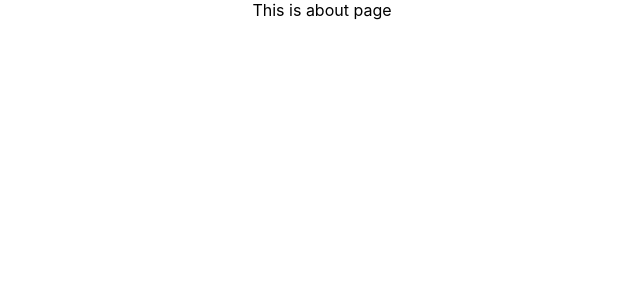
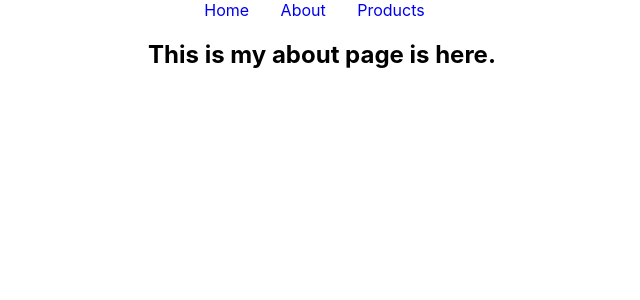
Before and after one commit to Sayem92/explore-routes, a React (Create React App) app: page /about in a window 1280 px wide. Shown: the top 300 px of the page, without its empty margins (318-958 px from the left). Built offline with nearby package versions, Linux system fonts and the light colour scheme.

Commit message:
add link,component,show route

```diff
--- /dev/null
+++ b/src/components/About/About.js
@@ -0,0 +1,13 @@
+import React from 'react';
+import Header from '../Header/Header';
+
+const About = () => {
+    return (
+        <div>
+            <Header></Header>
+            <h2>This is my about page is here.</h2>
+        </div>
+    );
+};
+
+export default About;
--- /dev/null
+++ b/src/components/Header/Header.css
@@ -0,0 +1,10 @@
+.header a {
+    text-decoration: none;
+    margin-right: 15px;
+    padding: 3px 6px;
+
+}
+.header a:hover{
+    background-color: blue;
+    color: white;
+}
--- /dev/null
+++ b/src/components/Header/Header.js
@@ -0,0 +1,16 @@
+import React from 'react';
+import { Link } from 'react-router-dom';
+import './Header.css'
+
+const Header = () => {
+    return (
+        <div className='header'>
+            <Link to='/home'>Home </Link>
+            <Link to='/about'>About </Link>
+            <Link to='/products'>Products</Link>
+
+        </div>
+    );
+};
+
+export default Header;
--- /dev/null
+++ b/src/components/Home/Home.js
@@ -0,0 +1,13 @@
+import React from 'react';
+import Header from '../Header/Header';
+
+const Home = () => {
+    return (
+        <div>
+            <Header></Header>
+           <h3>This is real home page</h3>
+        </div>
+    );
+};
+
+export default Home;
--- /dev/null
+++ b/src/components/Products/Products.js
@@ -0,0 +1,13 @@
+import React from 'react';
+import Header from '../Header/Header';
+
+const Products = () => {
+    return (
+        <div>
+            <Header></Header>
+            <h2>This is products file</h2>
+        </div>
+    );
+};
+
+export default Products;
```
Also changed, not shown: src/App.js (+6 -2 lines), src/step.js (+9 -0 lines).
